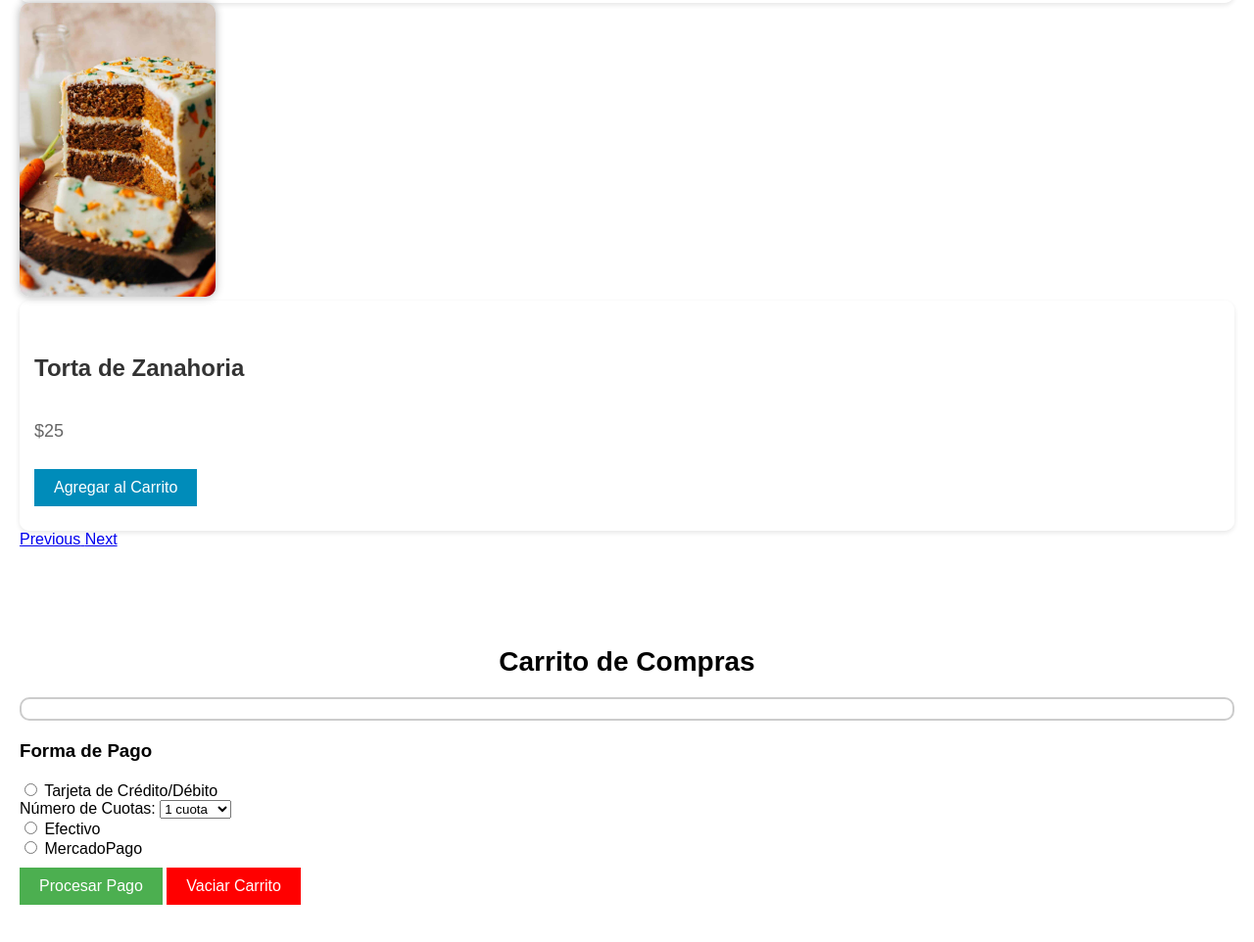
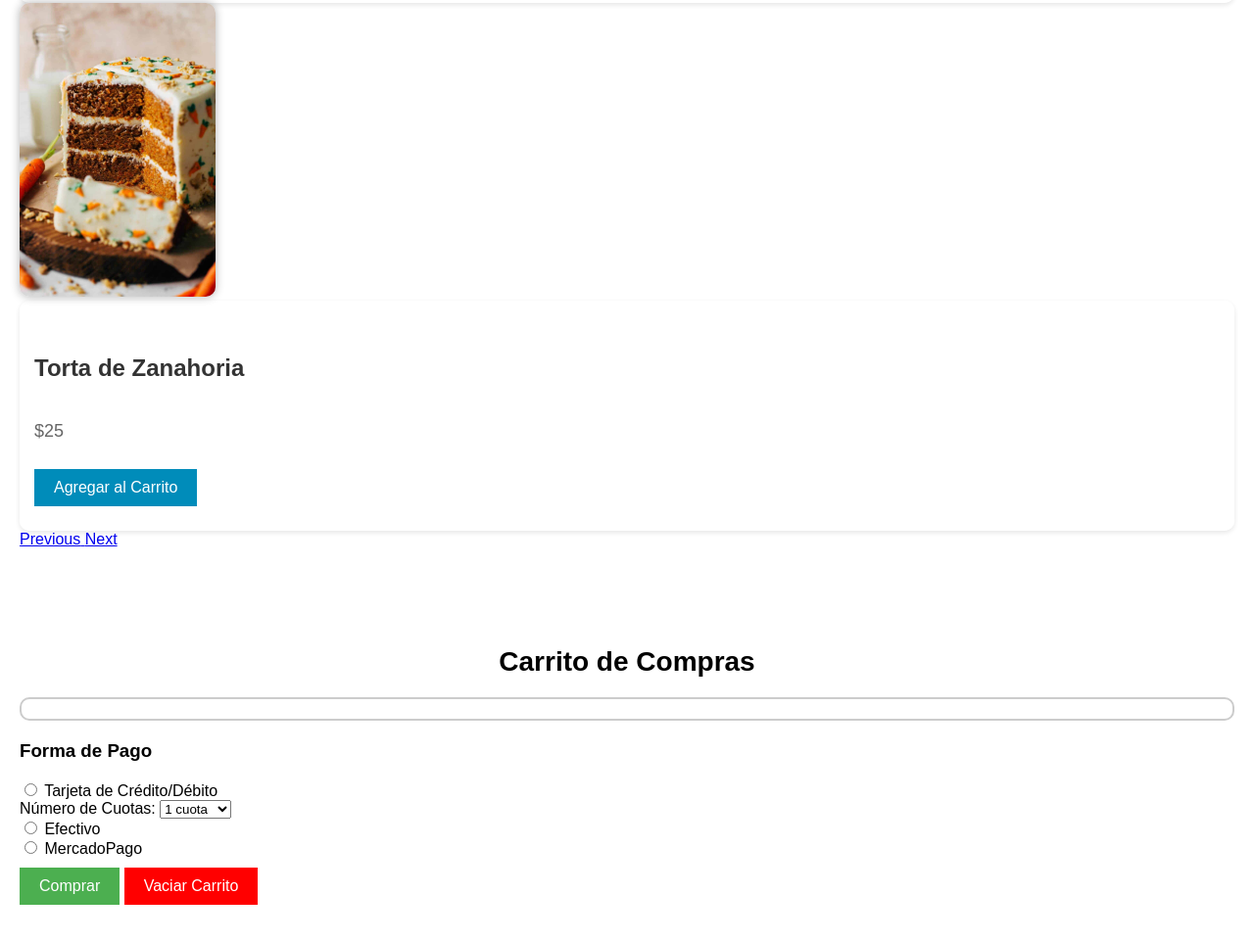
Before and after one commit to lissbodio/pagina, a plain HTML site: page index.html in a window 1280 px wide. Shown: the part 3285-4247 px from the top of the page at 98% size. Drawn offline with Linux system fonts and the light colour scheme.

Commit message:
Update index.html

```diff
--- a/index.html
+++ b/index.html
@@ -148,7 +148,7 @@
 
         <!-- Botón para procesar el pago -->
 
-        <button id="btn-procesar-pago" onclick="procesarPago()">Procesar Pago</button>
+        <button id="btn-procesar-pago" onclick="procesarPago()">Comprar</button>
         <button id="btn-vaciar-carrito" onclick="vaciarCarrito()">Vaciar Carrito</button>
 
     </section>
```
